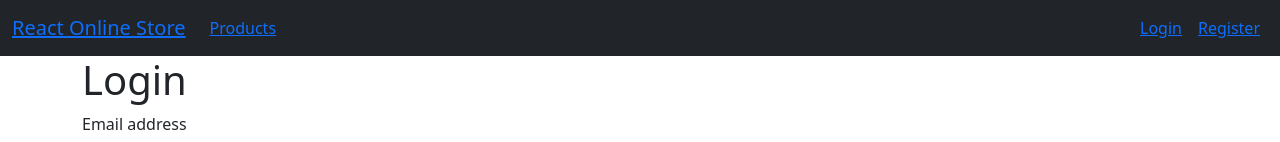
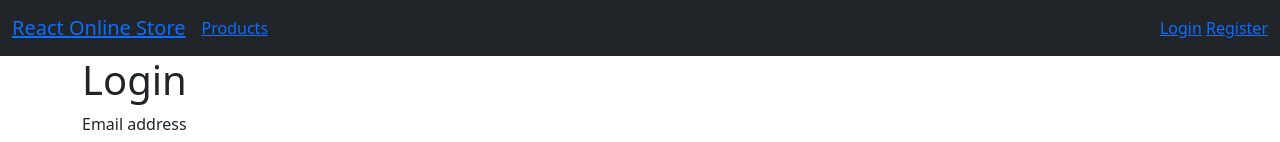
Before and after one commit to MDeyanov/my-react-store, a React (Create React App) app: page /login in a window 1280 px wide. Shown: the top 142 px of the page. Built offline with nearby package versions, Linux system fonts and the light colour scheme.

Commit message:
feat: update1.0

```diff
--- a/package.json
+++ b/package.json
@@ -12,7 +12,7 @@
     "react-dom": "^18.2.0",
     "react-icons": "^4.8.0",
     "react-router-dom": "^6.9.0",
-    "react-scripts": "5.0.1",
+    "react-scripts": "^2.1.3",
     "web-vitals": "^2.1.4"
   },
   "scripts": {
--- a/src/App.js
+++ b/src/App.js
@@ -11,7 +11,7 @@ import { AuthProvider } from './contexts/AuthContext';
 function App() {
   return (
     <BrowserRouter>
-      <AuthProvider>
+    <AuthProvider>
         <div className="App">
           <NavBar />
           <main id="main-content">
--- a/src/components/Login/Login.js
+++ b/src/components/Login/Login.js
@@ -1,3 +1,4 @@
+import React from 'react';
 import { Link } from "react-router-dom";
 import Form from 'react-bootstrap/Form';
 import Button from 'react-bootstrap/Button';
--- a/src/components/Logout/Logout.js
+++ b/src/components/Logout/Logout.js
@@ -1,3 +1,4 @@
+import React from 'react';
 import { useContext, useEffect } from 'react';
 import { Navigate } from 'react-router-dom';
 
--- a/src/components/NavBar/NavBar.js
+++ b/src/components/NavBar/NavBar.js
@@ -1,3 +1,4 @@
+import React from 'react';
 import { useContext } from 'react';
 import { Link } from 'react-router-dom';
 import { Navbar, Nav, Container } from 'react-bootstrap';
@@ -19,53 +20,58 @@ export const NavBar = () => {
         <Navbar.Toggle aria-controls="basic-navbar-nav" />
         <Navbar.Collapse id="basic-navbar-nav">
           <Nav className="me-auto">
-            <Nav.Link>
+            <Nav.Item>
               <Link to="/products">Products</Link>
-            </Nav.Link>
+            </Nav.Item>
           </Nav>
           {isAuthenticated && !isAdmin && (
             <Nav>
-              <Nav.Link>
+              <Nav.Item>
                 <Link to="/cart">
                   <FaShoppingCart size={20} />
                 </Link>
-              </Nav.Link>
-              <Nav.Link>
+              </Nav.Item>
+              &nbsp;
+              &nbsp;
+              &nbsp;
+              <Nav.Item style={{ color: 'white' }}>
                 Signed in as: <Link to="/random">{userEmail}</Link>
-              </Nav.Link>
-              <Nav.Link>
+              </Nav.Item>
+              &nbsp;
+              <Nav.Item>
                 <Link to="/logout" style={{ color: 'red' }}>
                   Logout
                 </Link>
-              </Nav.Link>
+              </Nav.Item>
             </Nav>
           )}
           {isAdmin && (
             <Nav>
-              <Nav.Link>
+              <Nav.Item>
                 <Link to="/admin/dashboard">Dashboard</Link>
-              </Nav.Link>
-              <Nav.Link>
+              </Nav.Item>
+              <Nav.Item>
                 <Link to="/admin/products">Products</Link>
-              </Nav.Link>
-              <Nav.Link>
+              </Nav.Item>
+              <Nav.Item>
                 <Link to="/admin/orders">Orders</Link>
-              </Nav.Link>
-              <Nav.Link>
+              </Nav.Item>
+              <Nav.Item>
                 <Link to="/logout" style={{ color: 'red' }}>
                   Logout
                 </Link>
-              </Nav.Link>
+              </Nav.Item>
             </Nav>
           )}
           {!isAuthenticated && (
             <Nav>
-              <Nav.Link>
+              <Nav.Item>
                 <Link to="/login">Login</Link>
-              </Nav.Link>
-              <Nav.Link>
+              </Nav.Item>
+              &nbsp;
+              <Nav.Item>
                 <Link to="/register">Register</Link>
-              </Nav.Link>
+              </Nav.Item>
             </Nav>
           )}
         </Navbar.Collapse>
--- a/src/components/Register/Register.js
+++ b/src/components/Register/Register.js
@@ -1,3 +1,4 @@
+import React from 'react';
 import { useContext } from "react";
 import { Link } from "react-router-dom";
 import { Form, Button, Container } from "react-bootstrap";
--- a/src/contexts/AuthContext.js
+++ b/src/contexts/AuthContext.js
@@ -1,4 +1,5 @@
-import { createContext, useState, useContext } from 'react';
+import React from 'react';
+import { createContext, useContext } from 'react';
 import { useNavigate } from 'react-router-dom';
 import { useLocalStorage } from '../hooks/useLocalStorage';
 
--- a/src/hooks/useForm.js
+++ b/src/hooks/useForm.js
@@ -1,4 +1,4 @@
-import { useState, useEffect } from 'react';
+import { useState} from 'react';
 
 export const useForm = (initialValues, onSubmitHandler) => {
     const [values, setValues] = useState(initialValues);
--- a/src/index.js
+++ b/src/index.js
@@ -6,9 +6,9 @@ import reportWebVitals from './reportWebVitals';
 
 const root = ReactDOM.createRoot(document.getElementById('root'));
 root.render(
-  <React.StrictMode>
     <App />
-  </React.StrictMode>
+/*   <React.StrictMode>
+  </React.StrictMode> */
 );
 
 // If you want to start measuring performance in your app, pass a function
```
Also changed, not shown: 1 other file (tests, documents, lock files or other folders).
